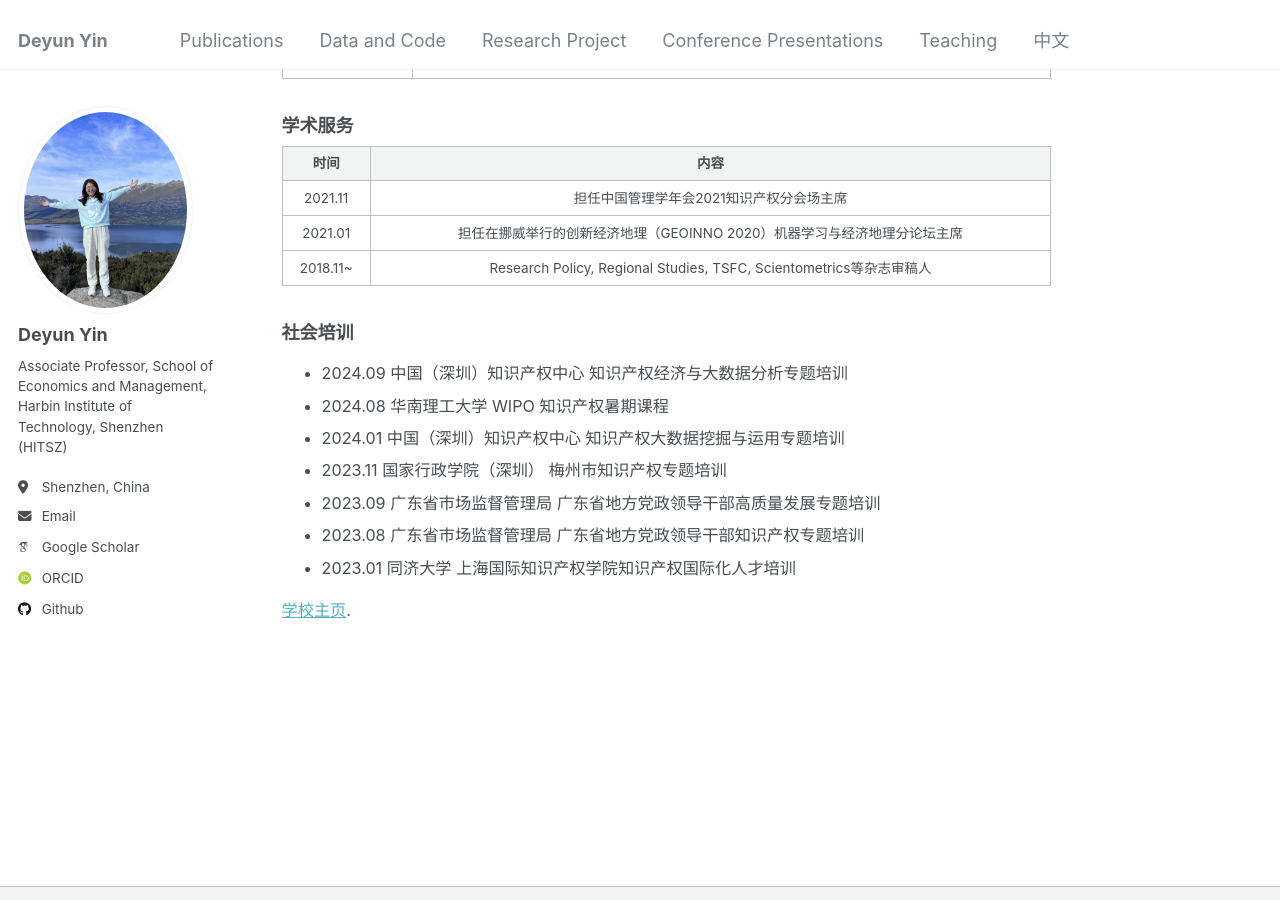
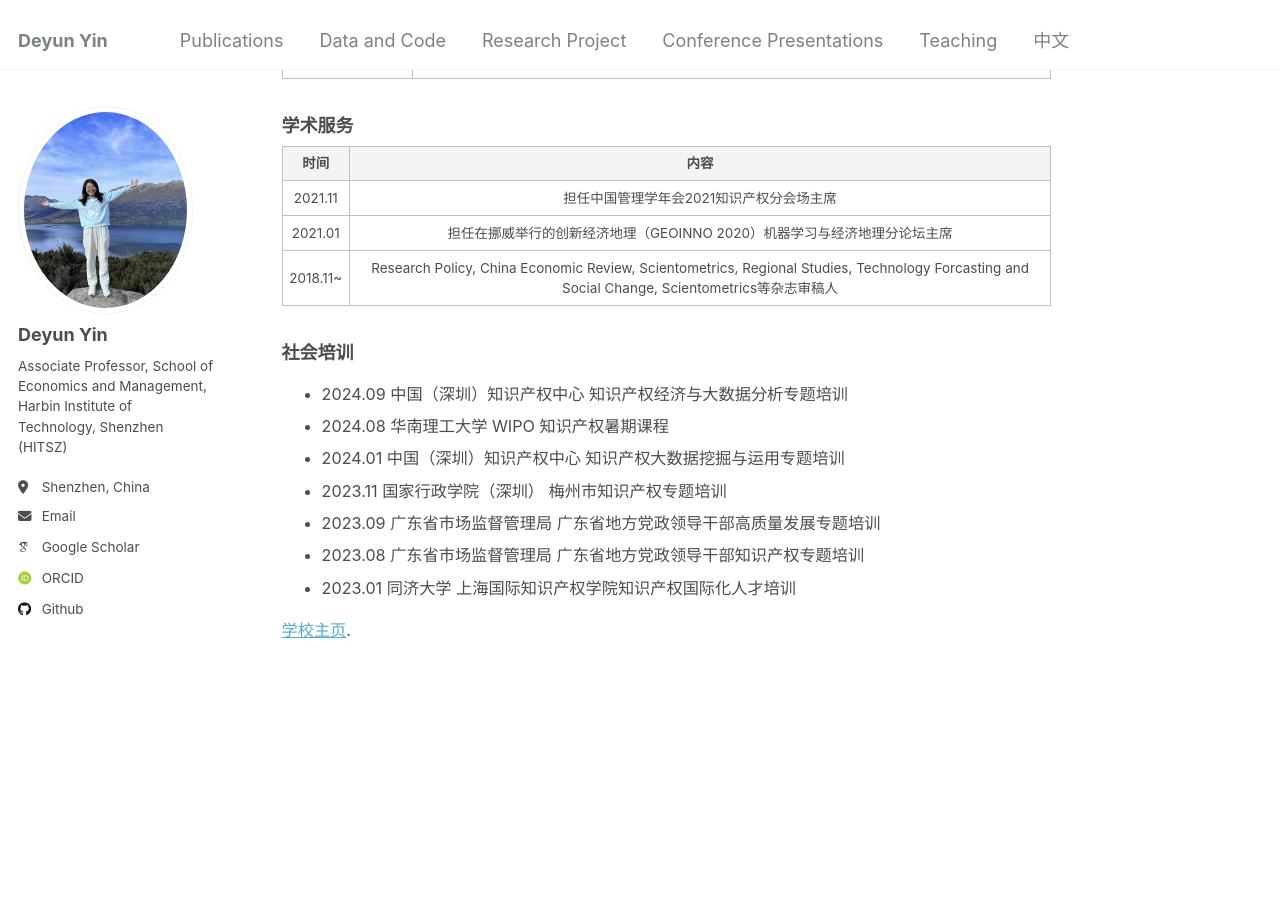
Before and after one commit to DeyunYinWIPO/DeyunYinWIPO.github.io, a Jekyll site: the page built from _pages/cn_version.md, in a window 1280 px wide and 900 px high, scrolled down 6684 px. Built offline with Jekyll 4.4.1, drawn with Linux system fonts in a browser that asks for light colours; some web fonts are replaced.

Commit message:
Update cn_version.md

```diff
--- a/_pages/cn_version.md
+++ b/_pages/cn_version.md
@@ -225,7 +225,7 @@ redirect_from:
 | :------: | :----------------------------------------------------------: |
 | 2021.11  |           担任中国管理学年会2021知识产权分会场主席           |
 | 2021.01  | 担任在挪威举行的创新经济地理（GEOINNO 2020）机器学习与经济地理分论坛主席 |
-| 2018.11~ | Research Policy, Regional Studies, TSFC, Scientometrics等杂志审稿人 |
+| 2018.11~ | Research Policy, China Economic Review, Scientometrics, Regional Studies, Technology Forcasting and Social Change, Scientometrics等杂志审稿人 |
 
 ###  社会培训
 
```
